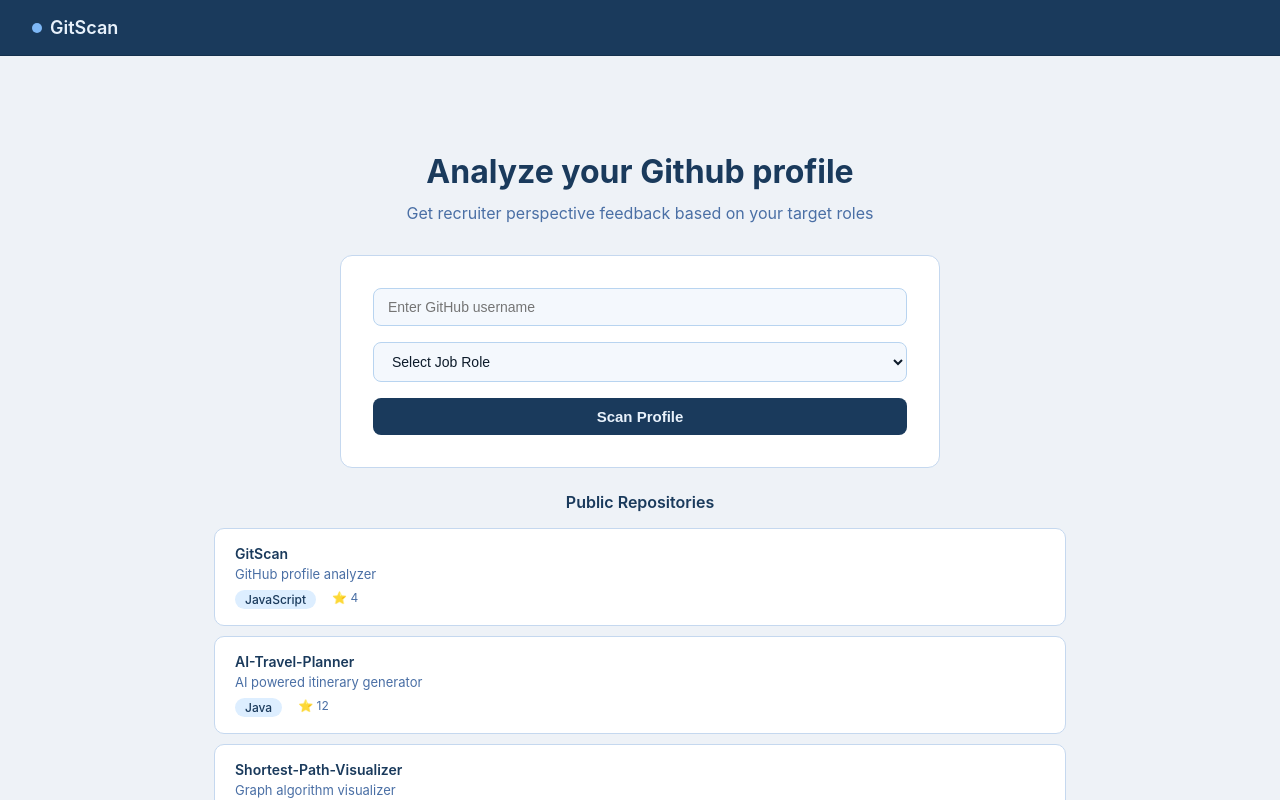
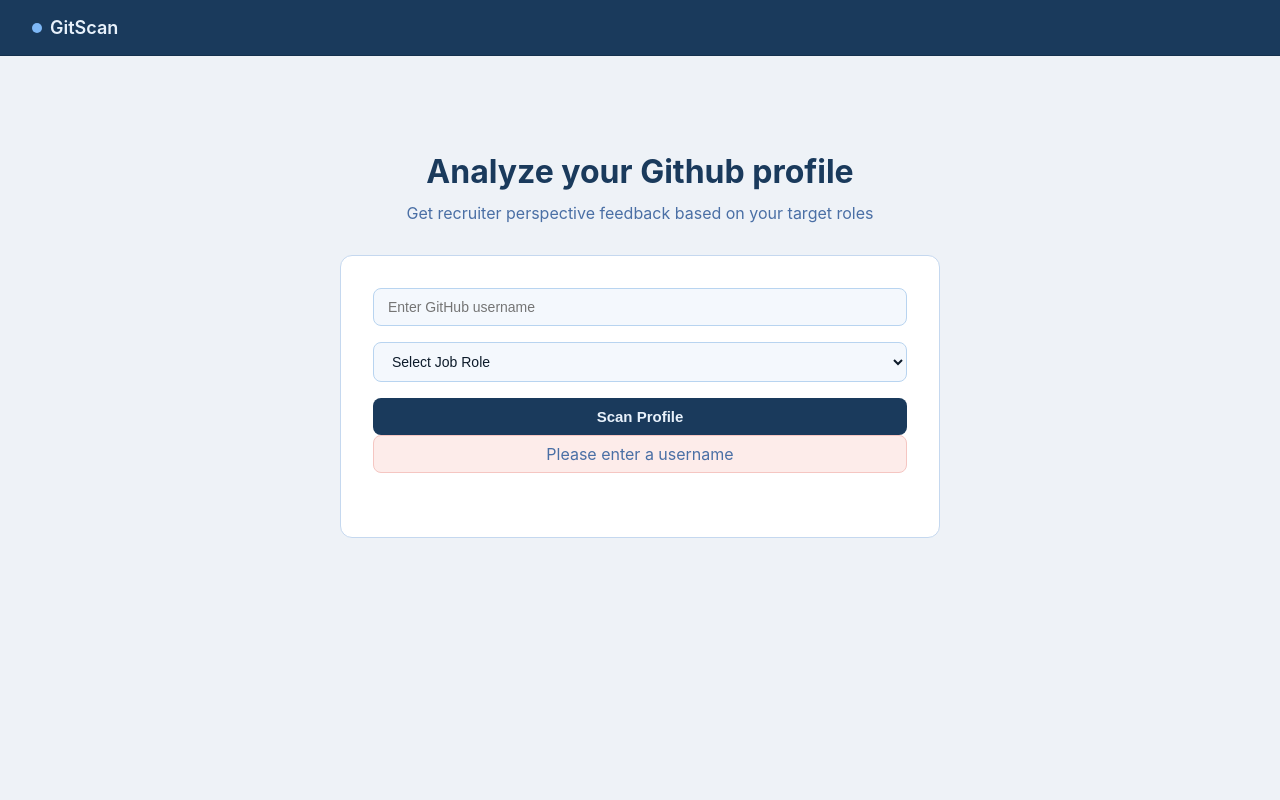
Before and after one commit to sara-deshpande/GitScan, a React (Create React App) app: page / in a window 1280 px wide. Both pictures are taken after a click on the button "Scan Profile". Shown: the top 800 px of the page. Built offline with nearby package versions, Linux system fonts and the light colour scheme.

Commit message:
fetch real GitHub profile and repo data on form submit and add inline error messages for empty form fields along with that delete the practice data folder

```diff
--- a/src/components/Home.css
+++ b/src/components/Home.css
@@ -59,3 +59,14 @@
   .home-card button:hover {
     background: #14304d;
   }
+
+  .error-message {
+    color: #c0392b;
+    background: #fdecea;
+    border: 1px solid #f5c6c2;
+    border-radius: 8px;
+    padding: 8px 12px;
+    font-size: 13px;
+    margin-bottom: 10px;
+    text-align: center;
+}
--- a/src/components/Home.js
+++ b/src/components/Home.js
@@ -4,36 +4,38 @@ import RepoLists from './RepoLists';
 
 const Home = () => {
 
-    const repos = [
-        { id: 1, name: 'GitScan', language: 'JavaScript', description: 'GitHub profile analyzer', stars: 4 },
-        { id: 2, name: 'AI-Travel-Planner', language: 'Java', description: 'AI powered itinerary generator', stars: 12 },
-        { id: 3, name: 'Shortest-Path-Visualizer', language: 'JavaScript', description: 'Graph algorithm visualizer', stars: 7 },
-        { id: 4, name: 'Inventory-System', language: 'Java', description: 'Apparel store inventory manager', stars: 2 },
-      ];
-
-    const [ username, setUsername ] = useState ('');
-    const [role, setRole ] = useState ('');
-    const [isLoading, setIsLoading ] = useState (false);
+    const [username, setUsername] = useState('');
+    const [role, setRole] = useState('');
+    const [isLoading, setIsLoading] = useState(false);
+    const [profileData, setProfileData] = useState(null);
+    const [repos, setRepos] = useState([]);
+    const [error, setError] = useState('');
 
     const handleClick = () => {
         if (!username) {
-            console.log('Please enter a username');
+            setError('Please enter a username');
             return;
         }
         if (!role) {
-            console.log('Please select a job role');
+            setError('Please select a job role');
             return;
         }
 
         setIsLoading(true);
-        console.log ('Scanning:', username, role);
+        setError('');
+
+        Promise.all([
+            fetch(`https://api.github.com/users/${username}`).then(res => res.json()),
+            fetch(`https://api.github.com/users/${username}/repos`).then(res => res.json())
+        ])
+        .then(([userData, reposData]) => {
+            setProfileData(userData);
+            setRepos(reposData);
+            setIsLoading(false);
+            console.log('Profile:', userData);
+            console.log('Repos:', reposData);
+        });
     }
-
-// foundation for github Api call, fires onlywhen both inputs are ready
-    useEffect(() => {
-        if (!username || !role ) return;
-        //real API call will go here
-    }, [username, role] );
 
     useEffect(() => {
         document.title = username ? `GitScan — ${username}` : 'GitScan';
@@ -48,8 +50,9 @@ const Home = () => {
             <h2>Analyze your Github profile</h2>
             <p>Get recruiter perspective feedback based on your target roles</p>
             <div className="home-card">
-                <input type="text"
-                placeholder="Enter GitHub username "
+                <input
+                    type="text"
+                    placeholder="Enter GitHub username"
                     value={username}
                     onChange={(e) => setUsername(e.target.value)}
                 />
@@ -57,7 +60,7 @@ const Home = () => {
                     value={role}
                     onChange={(e) => setRole(e.target.value)}
                 >
-                        <option value="" disabled>Select Job Role </option>
+                    <option value="" disabled>Select Job Role</option>
                     <option>Frontend Engineer</option>
                     <option>Backend Engineer</option>
                     <option>Full-Stack Engineer</option>
@@ -67,13 +70,26 @@ const Home = () => {
                     <option>Data Analyst</option>
                     <option>Data Scientist</option>
                 </select>
-                <button onClick={handleClick}> Scan Profile </button>
+                <button onClick={handleClick}>Scan Profile</button>
                 {isLoading && <p>Scanning profile...</p>}
+                {error && <p className="error-message">{error}</p>}
             </div>
-            <RepoLists repos={repos}/>
+
+            {profileData && (
+                <div className="profile-preview">
+                    <img src={profileData.avatar_url} alt="avatar" width="60" />
+                    <h3>{profileData.name}</h3>
+                    <p>@{profileData.login}</p>
+                    <p>Public repos: {profileData.public_repos}</p>
+                    <p>Followers: {profileData.followers}</p>
+                </div>
+            )}
+
+            {repos.length > 0 && (
+                <RepoLists repos={repos} title="Public Repositories" />
+            )}
         </div>
     );
 }
 
-
 export default Home;
--- a/src/components/RepoLists.js
+++ b/src/components/RepoLists.js
@@ -1,17 +1,17 @@
 import './RepoLists.css';
 
-const RepoLists = ({repos = [] }) => {
+const RepoLists = ({repos = [], title }) => {
 
       return (
         <div className='repo-list'>
-            <h3>Public Repositories</h3>
+            <h3>{title}</h3>
             {repos.map((repo) => (
                 <div className="repo-card" key={repo.id}>
                     <h4>{repo.name}</h4>
-                    <p>{repo.description}</p>
+                    <p>{repo.description || 'No description'}</p>
                     <div className="repo-meta">
-                        <span className="repo-language"> {repo.language}</span>
-                        <span className="repo-stars">⭐️ {repo.stars} </span>
+                        <span className="repo-language"> {repo.language || 'Unknown'}</span>
+                        <span className="repo-stars">⭐️ {repo.stargazers_count} </span>
                     </div>
                 </div>
             ) )}
```
Also changed, not shown: src/data/sampleGitHubResponse.json (deleted, +0 -45 lines). Lines whose indentation alone changed are shown as unchanged.
